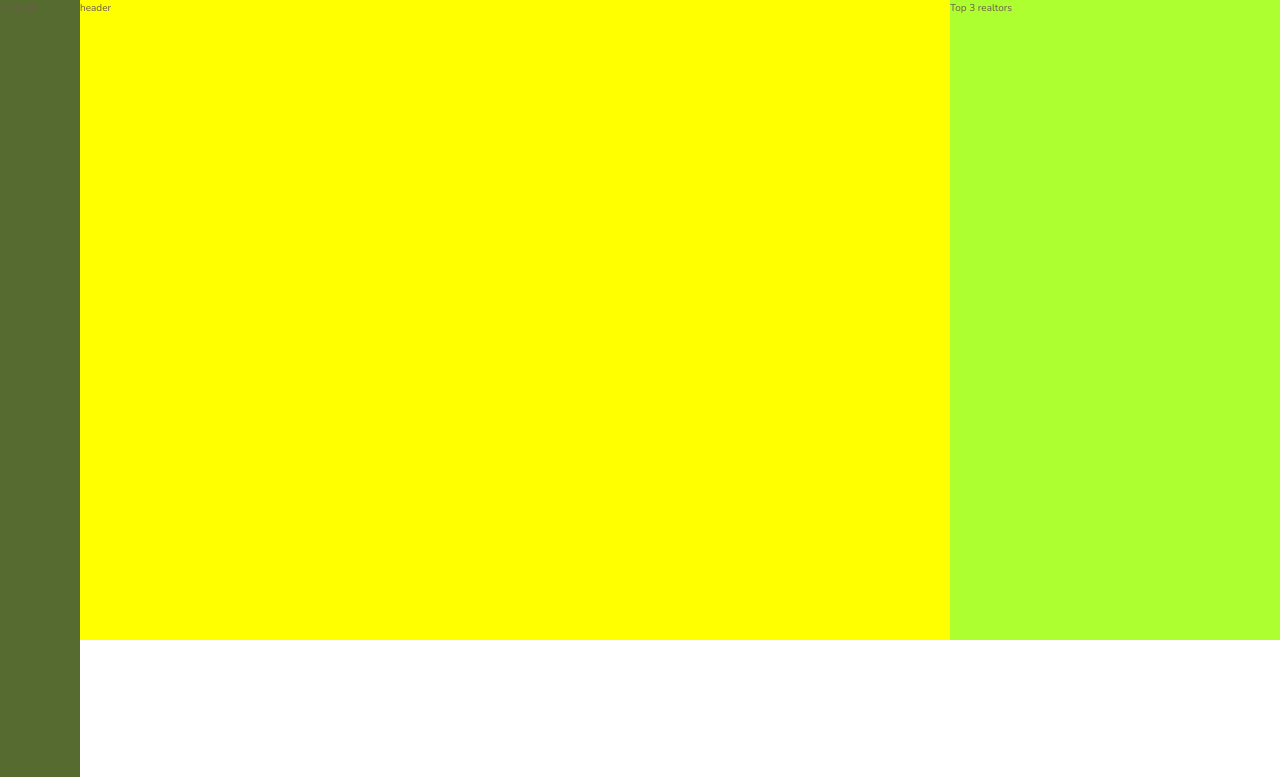
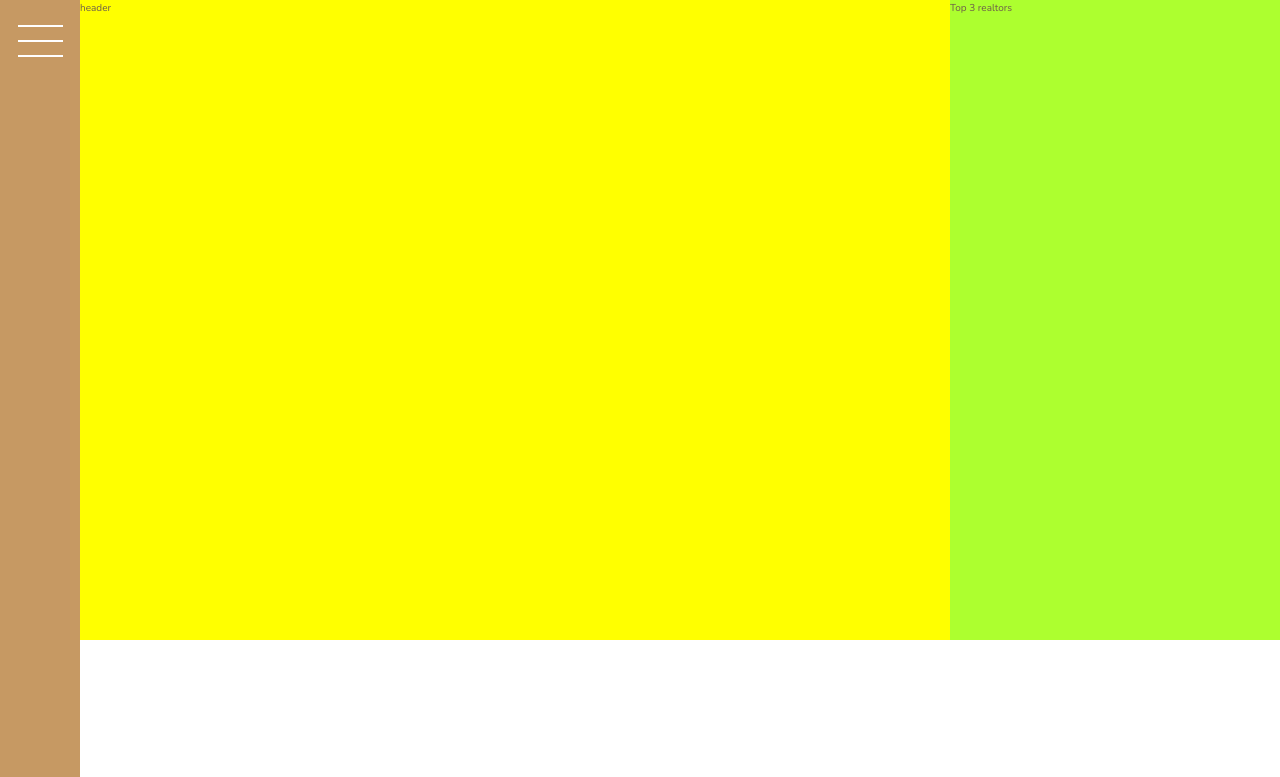
Before and after one commit to AmritoDev/nexter-grid, a website: page index.html in a window 1280 px wide. Shown: the top 777 px of the page. Drawn offline with nearby package versions, Linux system fonts and the light colour scheme.

Commit message:
add nav at sidebar

```diff
--- a/index.html
+++ b/index.html
@@ -18,7 +18,7 @@ PUBLIC "-//W3C//DTD XHTML 1.0 Strict//EN"
     </head>
     <body class="container">
         <div class="sidebar">
-            Side bar
+            <nav class="nav"></nav>
         </div>
         <header class="header">
             header
--- a/sass/_sidebar.scss
+++ b/sass/_sidebar.scss
@@ -1,6 +1,37 @@
 .sidebar{
-  background-color: darkolivegreen;
+  background-color: $color-primary;
 
   grid-column: sidebar-start / sidebar-end;
   grid-row: 1 / -1;
+  display: flex;
+  justify-content: center;
 }
+
+.nav{
+  height: 2px;
+  width: 4.5rem;
+  background-color: #fff;
+  display: block;
+  position: relative;
+  margin-top: 4rem;
+
+
+
+  &::before,
+  &::after{
+    height: 2px;
+    width: 4.5rem;
+    background-color: #fff;
+    display: block;
+    content: "";
+    position: absolute;
+    left: 0;
+  }
+  &::before{
+    top: -1.5rem;
+  }
+  &::after{
+    top: 1.5rem;
+  }
+
+}
```
Also changed, not shown: css/style.css.
